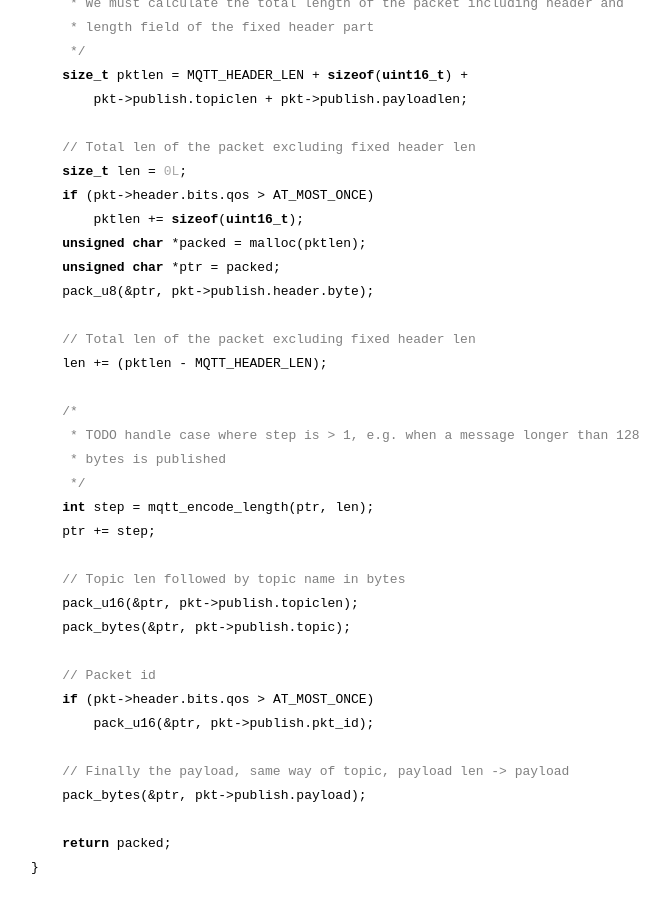
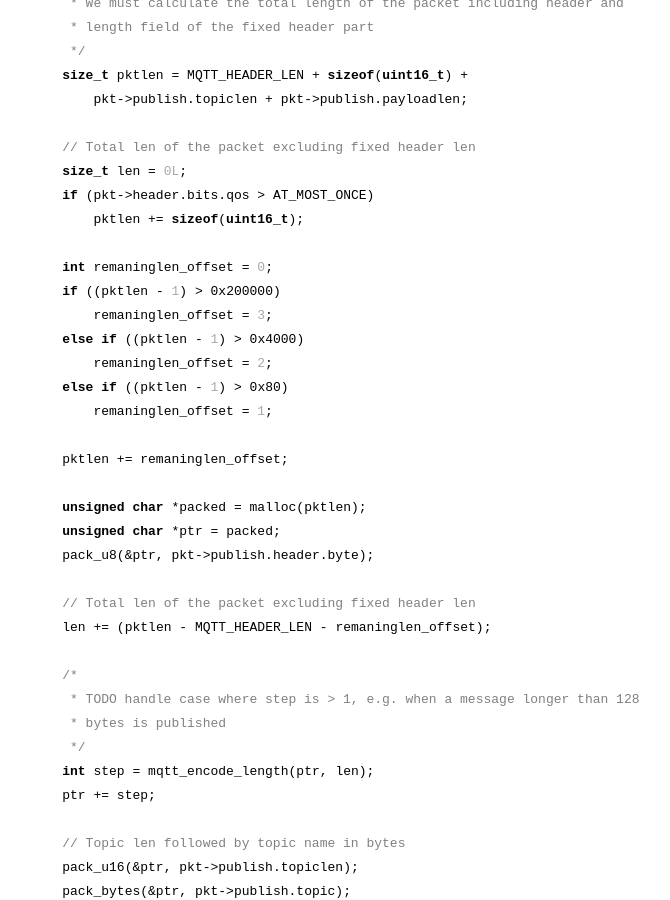
Before and after one commit to codepr/codepr.github.io, a Jekyll site: the page built from _posts/2019-03-04-sol-mqtt-broker-p2.md, in a window 1280 px wide and 900 px high, scrolled down 5342 px. Shown: the whole window, without its empty margins (333-1003 px from the left). Built offline with Jekyll 4.4.1, drawn with Linux system fonts in a browser that asks for light colours.

Commit message:
Fixed bug in publish over 128 len

```diff
--- a/_posts/2019-03-04-sol-mqtt-broker-p2.md
+++ b/_posts/2019-03-04-sol-mqtt-broker-p2.md
@@ -231,12 +231,23 @@ static unsigned char *pack_mqtt_publish(const union mqtt_packet *pkt) {
     size_t len = 0L;
     if (pkt->header.bits.qos > AT_MOST_ONCE)
         pktlen += sizeof(uint16_t);
+
+    int remaninglen_offset = 0;
+    if ((pktlen - 1) > 0x200000)
+        remaninglen_offset = 3;
+    else if ((pktlen - 1) > 0x4000)
+        remaninglen_offset = 2;
+    else if ((pktlen - 1) > 0x80)
+        remaninglen_offset = 1;
+
+    pktlen += remaninglen_offset;
+
     unsigned char *packed = malloc(pktlen);
     unsigned char *ptr = packed;
     pack_u8(&ptr, pkt->publish.header.byte);
 
     // Total len of the packet excluding fixed header len
-    len += (pktlen - MQTT_HEADER_LEN);
+    len += (pktlen - MQTT_HEADER_LEN - remaninglen_offset);
 
     /*
      * TODO handle case where step is > 1, e.g. when a message longer than 128
```
